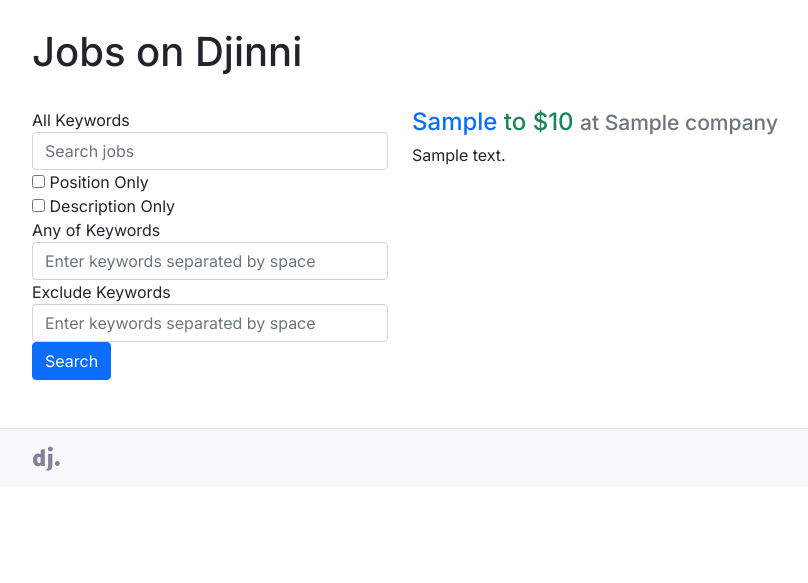
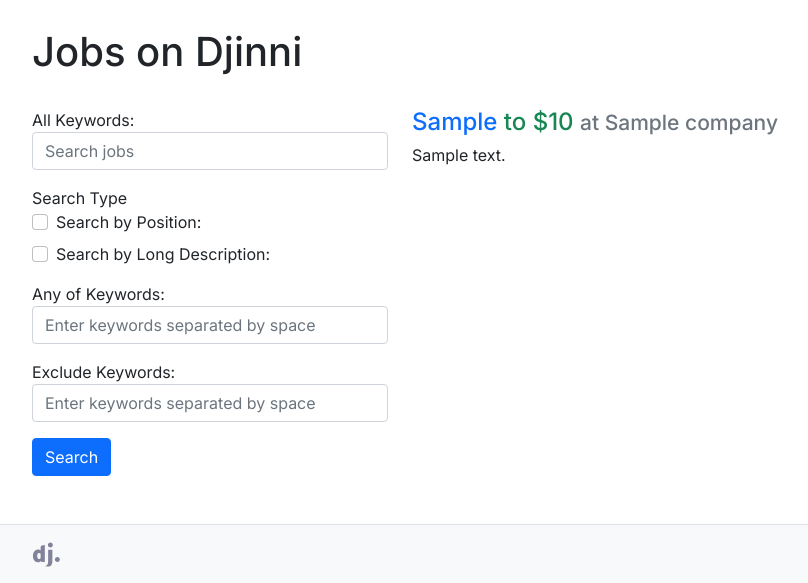
Before and after one commit to djinni-co/djinni-jobs-search-test, a Django app: page / in a window 1280 px wide. Shown: the part 349-932 px from the top of the page, without its empty margins (50-858 px from the left). Before the commit the page ends 820 px from the top, so only its background shows below. Run offline with Django 4.2, Linux system fonts and the light colour scheme; tables that the repository leaves empty hold one stand-in row (values such as "Sample post").

Commit message:
Use form instead of parsing request; style list.html accordingly

```diff
--- /dev/null
+++ b/app/jobs/forms.py
@@ -0,0 +1,29 @@
+from django import forms
+
+
+class JobFilterForm(forms.Form):
+    q = forms.CharField(
+        required=False,
+        label="All Keywords",
+        widget=forms.TextInput(attrs={'class': 'form-control', 'placeholder': 'Search jobs'})
+    )
+    search_position = forms.BooleanField(
+        required=False,
+        label="Search by Position",
+        widget=forms.CheckboxInput(attrs={'class': 'form-check-input'})
+    )
+    search_long_description = forms.BooleanField(
+        required=False,
+        label="Search by Long Description",
+        widget=forms.CheckboxInput(attrs={'class': 'form-check-input'})
+    )
+    any_keywords = forms.CharField(
+        required=False,
+        label="Any of Keywords",
+        widget=forms.TextInput(attrs={'class': 'form-control', 'placeholder': 'Enter keywords separated by space'})
+    )
+    exclude_keywords = forms.CharField(
+        required=False,
+        label="Exclude Keywords",
+        widget=forms.TextInput(attrs={'class': 'form-control', 'placeholder': 'Enter keywords separated by space'})
+    )
--- a/app/jobs/views.py
+++ b/app/jobs/views.py
@@ -2,33 +2,42 @@ from django.shortcuts import render
 
 from jobs.models import JobPosting
 from jobs.utils import filter_by_query, filter_by_any_keywords, filter_by_exclude_keywords, paginate_jobs
-
+from jobs.forms import JobFilterForm
 import random
 from django.db import transaction
 
 
 def jobs_list(request):
     JOBS_PER_PAGE = 20
+    form = JobFilterForm(request.GET)
 
     jobs = JobPosting.objects.all()
 
-    q = request.GET.get("q", "")
-    search_type = request.GET.get("search_type", "")
-    position_only = request.GET.get("position_only", "") == "on"
-    description_only = request.GET.get("description_only", "") == "on"
-    any_keywords = request.GET.get("any_keywords", "")
-    exclude_keywords = request.GET.get("exclude_keywords", "")
+    if form.is_valid():
+        q = form.cleaned_data.get("q")
+        search_position = form.cleaned_data.get("search_position")
+        search_long_description = form.cleaned_data.get("search_long_description")
+        any_keywords = form.cleaned_data.get("any_keywords")
+        exclude_keywords = form.cleaned_data.get("exclude_keywords")
 
-    jobs = filter_by_query(jobs, q, position_only, description_only)
-    jobs = filter_by_any_keywords(jobs, any_keywords)
-    jobs = filter_by_exclude_keywords(jobs, exclude_keywords)
+        jobs = filter_by_query(jobs, q, search_position, search_long_description)
+        jobs = filter_by_any_keywords(jobs, any_keywords)
+        jobs = filter_by_exclude_keywords(jobs, exclude_keywords)
 
     page = request.GET.get("page", 1)
     jobs_list, paginator = paginate_jobs(jobs, page, JOBS_PER_PAGE)
 
+    # Construct the querystring for pagination links
+    querystring = request.GET.copy()
+    if 'page' in querystring:
+        querystring.pop('page')
+    querystring = querystring.urlencode()
+
     return render(request, "jobs/list.html", {
+        "form": form,
         "jobs": jobs_list,
         "paginator": paginator,
         "page_obj": jobs_list,
         "is_paginated": jobs_list.has_other_pages(),
+        "querystring": querystring,
     })
--- a/app/templates/jobs/list.html
+++ b/app/templates/jobs/list.html
@@ -22,33 +22,34 @@
     <h1>Jobs on Djinni</h1>
   </header>
 
-  <div class="row">
+<div class="row">
     <div class="col-md-4">
       <form method="GET">
-        <div class="form-group">
-          <label for="q">All Keywords</label>
-          <input type="search" name="q" id="q" value="{{ request.GET.q }}" class="form-control" placeholder="Search jobs">
+        <div class="form-group mb-3">
+          {{ form.q.label_tag }}
+          {{ form.q }}
         </div>
 
-        <div class="form-group">
-          <div class="col-auto">
-            <input type="checkbox" name="position_only" id="position_only" {% if request.GET.position_only %}checked{% endif %}>
-            <label for="position_only">Position Only</label>
-        </div>
-        <div class="col-auto">
-            <input type="checkbox" name="description_only" id="description_only" {% if request.GET.description_only %}checked{% endif %}>
-            <label for="description_only">Description Only</label>
-        </div>
+        <div class="form-group mb-3">
+          <label>Search Type</label><br>
+          <div class="form-check mb-2">
+            {{ form.search_position }}
+            {{ form.search_position.label_tag }}
+          </div>
+          <div class="form-check mb-2">
+            {{ form.search_long_description }}
+            {{ form.search_long_description.label_tag }}
+          </div>
         </div>
 
-        <div class="form-group">
-          <label for="any_keywords">Any of Keywords</label>
-          <input type="text" name="any_keywords" id="any_keywords" value="{{ request.GET.any_keywords }}" class="form-control" placeholder="Enter keywords separated by space">
+        <div class="form-group mb-3">
+          {{ form.any_keywords.label_tag }}
+          {{ form.any_keywords }}
         </div>
 
-        <div class="form-group">
-          <label for="exclude_keywords">Exclude Keywords</label>
-          <input type="text" name="exclude_keywords" id="exclude_keywords" value="{{ request.GET.exclude_keywords }}" class="form-control" placeholder="Enter keywords separated by space">
+        <div class="form-group mb-3">
+          {{ form.exclude_keywords.label_tag }}
+          {{ form.exclude_keywords }}
         </div>
 
         <button type="submit" class="btn btn-primary">Search</button>
@@ -81,7 +82,7 @@
           <ul class="pagination justify-content-center">
             {% if jobs.has_previous %}
               <li class="page-item">
-                <a class="page-link" href="?page={{ jobs.previous_page_number }}" aria-label="Previous">
+                <a class="page-link" href="?page={{ jobs.previous_page_number }}&{{ querystring }}" aria-label="Previous">
                   <span aria-hidden="true">&laquo;</span>
                 </a>
               </li>
@@ -100,14 +101,14 @@
                 </li>
               {% elif num > jobs.number|add:'-5' and num < jobs.number|add:'5' %}
                 <li class="page-item">
-                  <a class="page-link" href="?page={{ num }}">{{ num }}</a>
+                  <a class="page-link" href="?page={{ num }}&{{ querystring }}">{{ num }}</a>
                 </li>
               {% endif %}
             {% endfor %}
 
             {% if jobs.has_next %}
               <li class="page-item">
-                <a class="page-link" href="?page={{ jobs.next_page_number }}" aria-label="Next">
+                <a class="page-link" href="?page={{ jobs.next_page_number }}&{{ querystring }}" aria-label="Next">
                   <span aria-hidden="true">&raquo;</span>
                 </a>
               </li>
```
